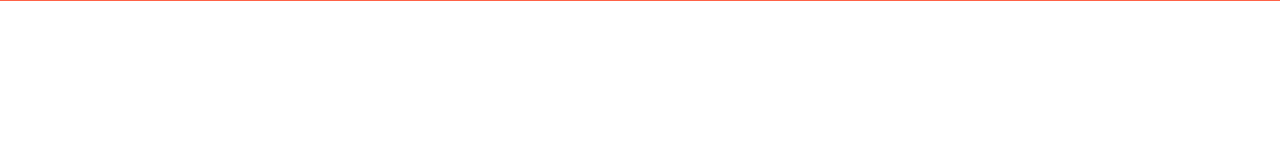
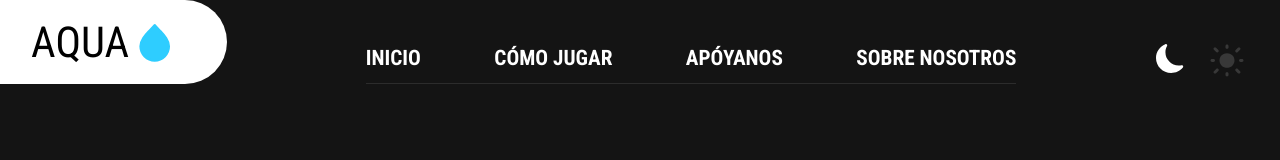
Before and after one commit to DavidAdolfoGomezUribe/HtmlCssExamen, a plain HTML site: page index.html in a window 1280 px wide. Drawn offline with Linux system fonts and the light colour scheme.

Commit message:
feat: :lipstick: Header section done. Update styles.css and variables.css

```diff
--- a/css/styles.css
+++ b/css/styles.css
@@ -1,7 +1,8 @@
 @import url(variables.css);
 
 *{margin: 0; padding: 0;
-    outline: 1px solid tomato;
+
+    /*outline: 1px solid tomato;*/
 }
 *::before, *::after{box-sizing: border-box;}
 body{min-height: 100dvh;}
@@ -20,6 +21,88 @@ transition: none;
 }
 }
 
-h1{
-    color: red;
+
+.bodycontainer{
+    background-color: rgba(20, 20, 20, 1);
+
 }
+
+.headercontainer{
+    width: 100vw;
+    height: auto;
+
+    nav{
+        display: flex;
+        flex-direction: row;
+        height: auto;
+        flex-direction: row;
+        justify-content: space-between;
+
+        >div:nth-child(1){
+            width: 17.70vw;
+            height: 6.6vw ;
+            background-color: white;
+            display: flex;
+            flex-direction: row;
+            place-items: center;
+            gap: 0.347vw;
+            border-top-right-radius:3.33vw;
+            border-bottom-right-radius:3.33vw;
+
+            p{
+                padding-left: 2.43vw;
+                font-family: "RobotoCondensed-Regular.ttf";
+                font-size: 3.33vw;
+            }
+
+            img{
+                width: 3.194vw;
+                height: 3.125vw;
+            }
+
+        }
+
+        >div:nth-child(2){
+            display: flex;
+            flex-direction: row;
+            justify-content: space-between;
+            margin-top: 3.5vw;
+            color: white;
+            width: 50.83vw;
+            text-decoration: none;
+            border-bottom: 0.14vw solid rgba(44, 44, 44, 1);
+
+            a{
+                font-family: "RobotoCondensed-Bold.ttf";
+                border-bottom: 2px solid transparent;
+                font-size: 1.66vw;
+            }
+
+            a:hover{
+                border-bottom: 0.14vw solid white;
+            }
+        }
+
+        >div:nth-child(3){
+            display: flex;
+            flex-direction: row;
+            width: 7.152vw;
+            height: 2.77vw;
+            gap: 1.944vw;
+            margin-top: 3.35vw;
+            margin-right:2.57vw ;
+            >img:nth-child(1){
+               width: 2.27vw ;
+               height: 2.43vw;
+            }
+
+            >img:nth-child(2){
+                width: 2.77vw ;
+                height: 2.77vw;
+             }
+
+        }
+
+
+    }
+}
--- a/css/variables.css
+++ b/css/variables.css
@@ -1,4 +1,12 @@
+
+
+
 @font-face {
-    font-family: "example";
-    src: url(../storage/fonts/font.ttf);
+    font-family: "RobotoCondensed-Regular.ttf";
+    src: url(../storage/fonts/RobotoCondensed-Regular.ttf);
 }
+
+@font-face {
+    font-family: "RobotoCondensed-Bold.ttf";
+    src: url(../storage/fonts/RobotoCondensed-Bold.ttf);
+}
--- a/index.html
+++ b/index.html
@@ -6,11 +6,36 @@
     <title>Crae</title>
     <link rel="stylesheet" href="css/styles.css">
 </head>
-<body>
-    <header>
+<body class="bodycontainer">
+
+    <header class="headercontainer">
+
+        <nav>
+            <div>
+                <p>AQUA</p>
+                <img src="storage/img/waterdrop.svg" alt="">
+            </div>
+
+            <div>
+                <a>INICIO</a>
+                <a>CÓMO JUGAR</a>
+                <a>APÓYANOS</a>
+                <a>SOBRE NOSOTROS</a>
+
+            </div>
+
+            <div>
+                <img src="storage/img/moon-fill.svg" alt="">
+                <img src="storage/img/sun-fill.svg" alt="">
+            </div>
 
 
+
+        </nav>
+
     </header>
+
+
     <main>
 
     </main>
```
Also changed, not shown: storage/fonts/RobotoCondensed-Bold.ttf (added), storage/fonts/RobotoCondensed-Regular.ttf (added), storage/fonts/font.ttf (deleted), storage/img/moon-fill.svg (added), storage/img/sun-fill.svg (added), storage/img/waterdrop.svg (added).
